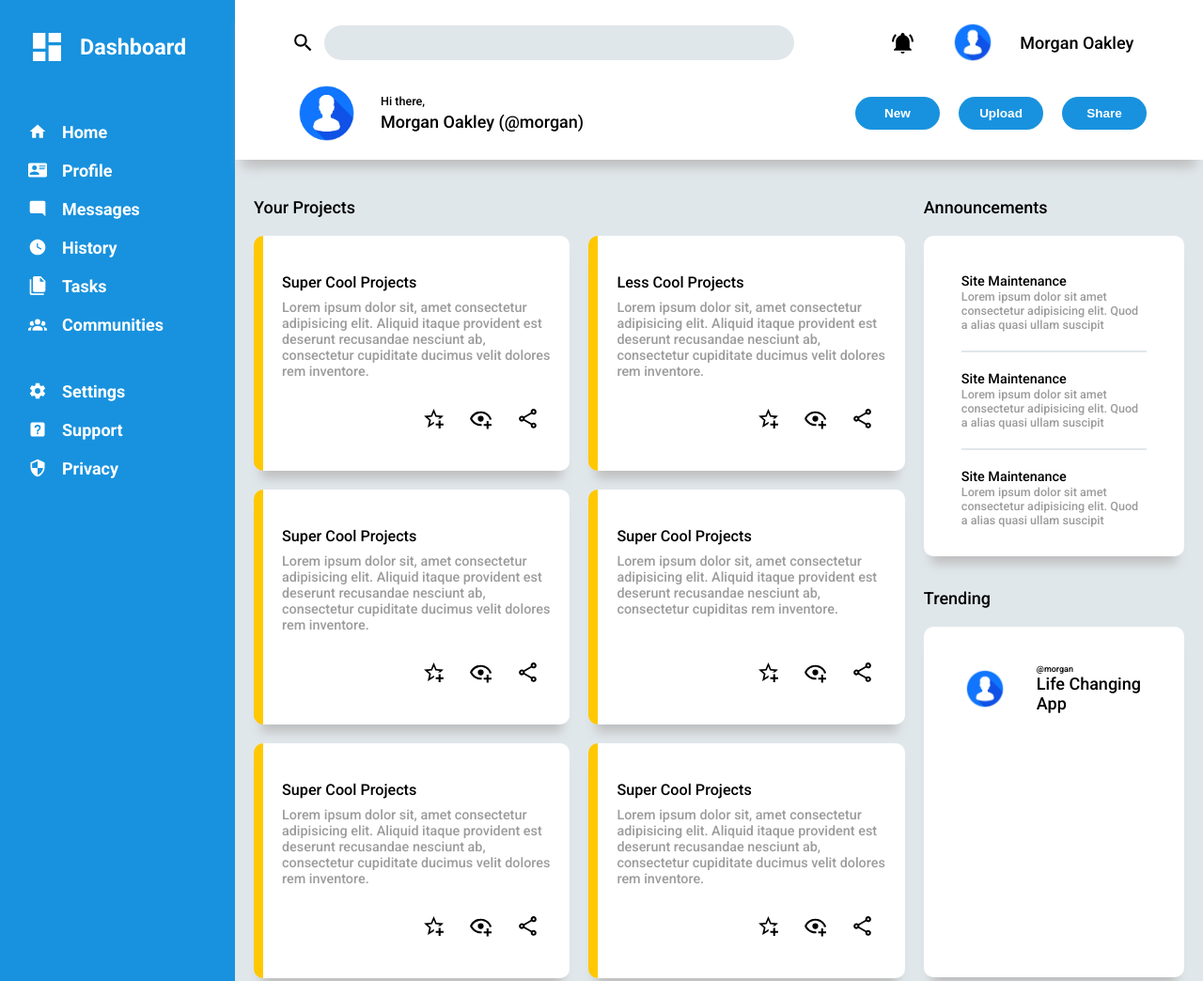
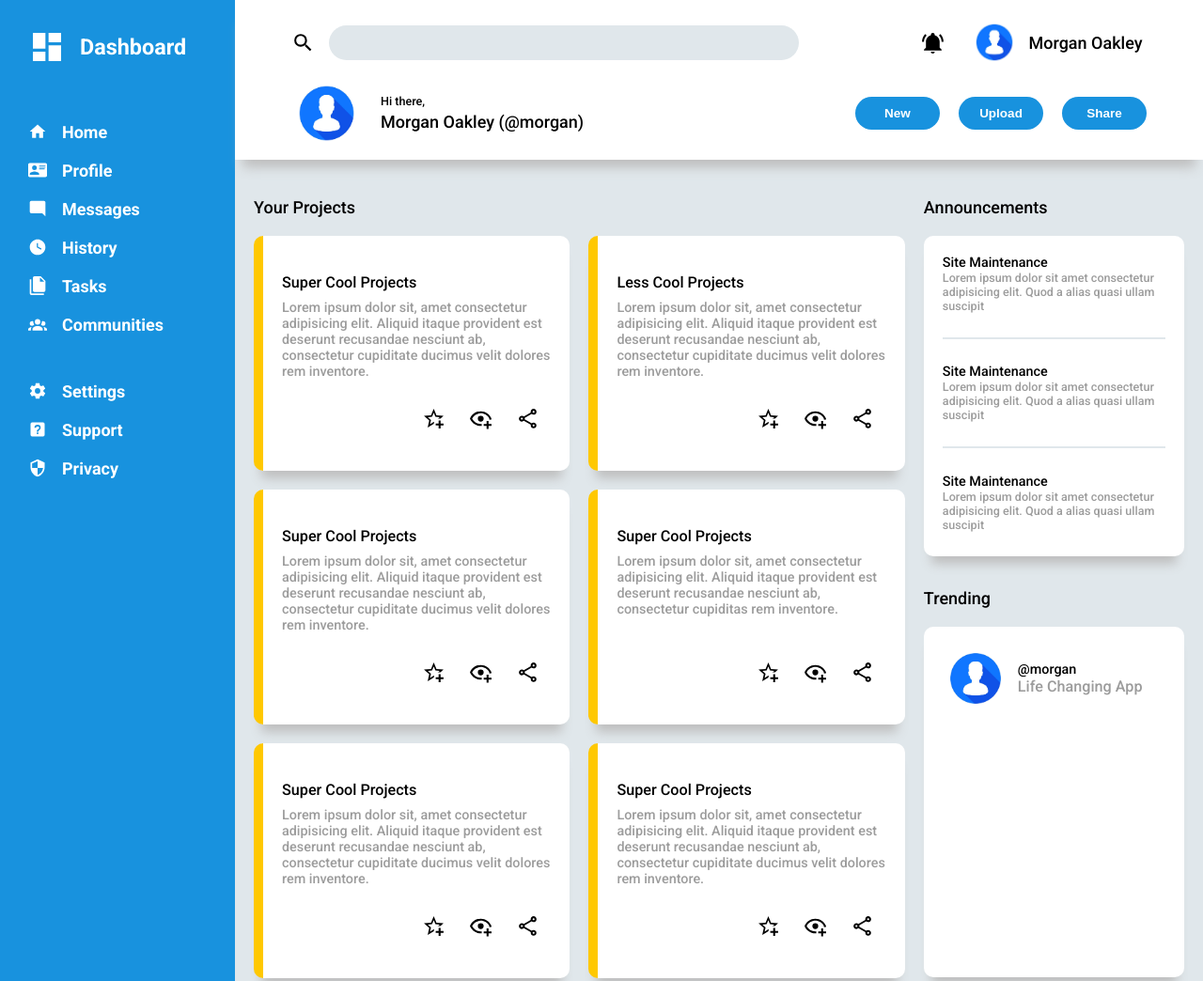
Before and after one commit to Braumski/odin-dashboard, a plain HTML site: page index.html in a window 1280 px wide. Shown: the top 1044 px of the page at 94% size. Drawn offline with Linux system fonts and the light colour scheme.

```diff
--- a/styles.scss
+++ b/styles.scss
@@ -119,13 +119,13 @@ img {
     padding-right: 40px;
     .main-nav {
       display: grid;
-      grid-template-columns: 2fr 1fr;
+      grid-template-columns: 2.5fr 1fr;
       align-items: center;
       padding: $main-padding-side;
-      gap: 20px;
+      gap: px;
       .search {
         display: grid;
-        grid-template-columns: 1fr 25fr;
+        grid-template-columns: 1fr 20fr;
         align-items: center;
         gap: 10px;
         > svg {
@@ -137,7 +137,7 @@ img {
           border: none;
           padding: 8px 16px 8px 16px;
           max-width: 500px;
-          border-radius: 100px;
+          border-radius: 50px;
           background-color: $gray-background;
           &:focus {
             outline: none;
@@ -263,7 +263,7 @@ img {
         gap: 20px;
         background-color: $background-color;
         border-radius: 10px;
-        padding: 40px;
+        padding: 20px;
         box-shadow: $shadow;
         height: 82%;
 
@@ -287,7 +287,7 @@ img {
         justify-content: start;
         align-items: start;
         gap: 30px;
-        padding: 40px;
+        padding: 20px;
         border-radius: 10px;
         box-shadow: $shadow;
         background-color: $background-color;
@@ -295,14 +295,18 @@ img {
         > .profile {
           display: flex;
           align-items: center;
-          gap: 30px;
+          gap: 10px;
           > img {
-            width: 50px;
-            height: 50px;
+            width: 70px;
+            height: 70px;
           }
           > .description {
             > .tag {
-              font-size: 0.5rem;
+              font-size: 0.8rem;
+            }
+            > .subtitle {
+              font-size: 0.9rem;
+              color: $gray-text;
             }
           }
         }
```
Also changed, not shown: styles.css, 1 other file.
